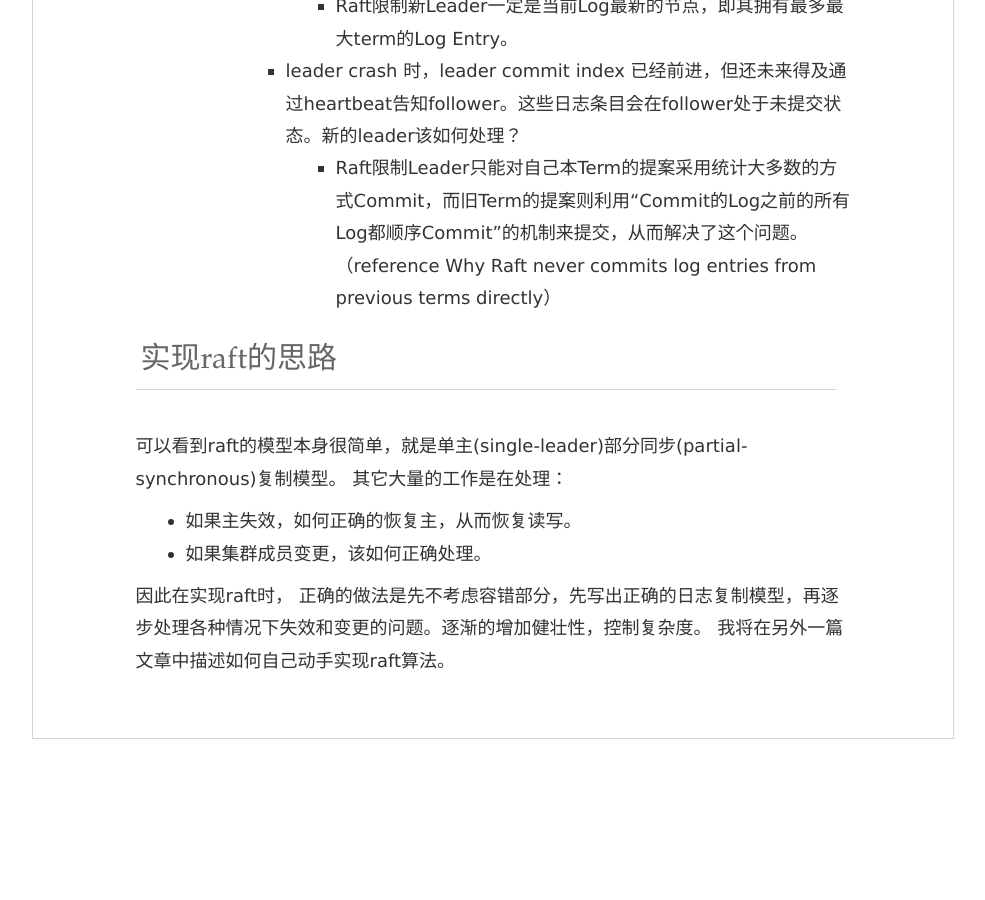
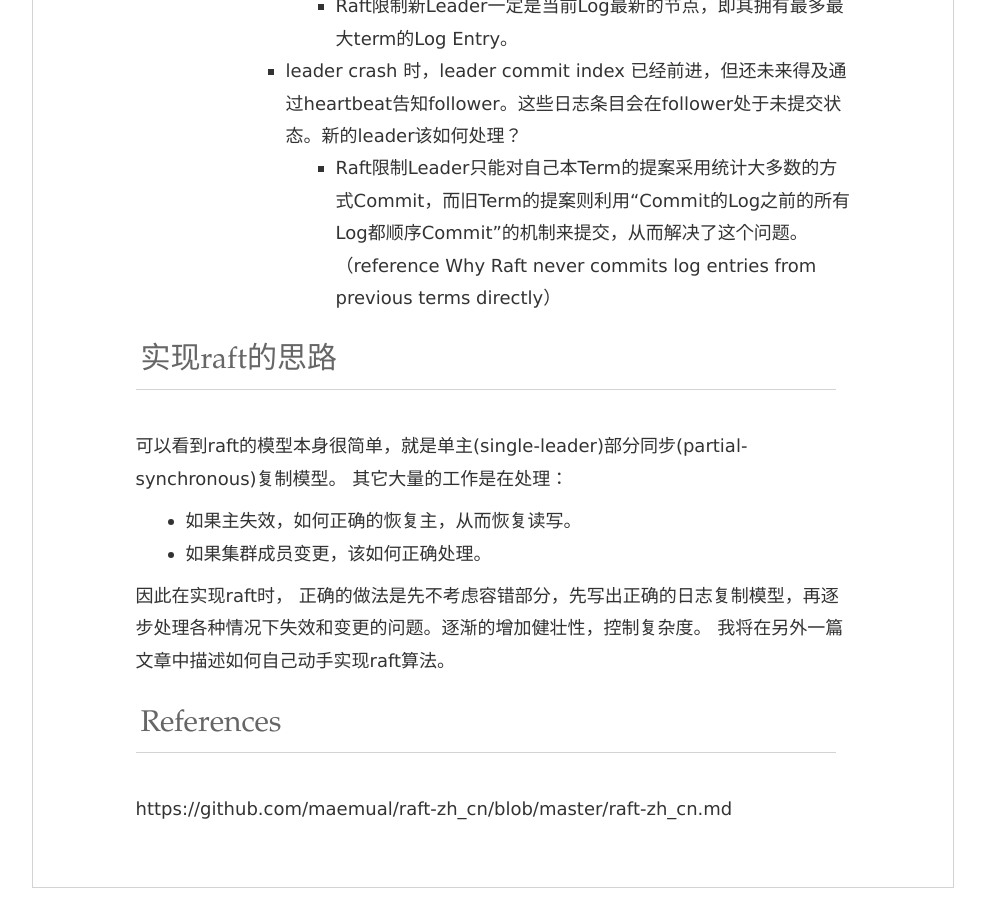
Before and after one commit to eueuy/eueuy.github.io, a Jekyll site: the page built from _posts/2019-04-15-raft-note.md, in a window 1280 px wide and 900 px high, scrolled down 1940 px. Shown: the whole window, without its empty margins (147-1132 px from the left). Built offline with Jekyll 4.4.1, drawn with Linux system fonts in a browser that asks for light colours; before the commit the page ends 2692 px from its top, so only the background shows below that; some of the changed text lies outside the part shown.

Commit message:
small fix

```diff
--- a/_posts/2019-04-15-raft-note.md
+++ b/_posts/2019-04-15-raft-note.md
@@ -58,3 +58,6 @@ author: zhangyue
 * 如果集群成员变更，该如何正确处理。
 
 因此在实现raft时， 正确的做法是先不考虑容错部分，先写出正确的日志复制模型，再逐步处理各种情况下失效和变更的问题。逐渐的增加健壮性，控制复杂度。 我将在另外一篇文章中描述如何自己动手实现raft算法。
+
+## References
+https://github.com/maemual/raft-zh_cn/blob/master/raft-zh_cn.md
```
Also changed, not shown: other parts of _posts/2019-04-15-raft-note.md (+1 -1 lines).
